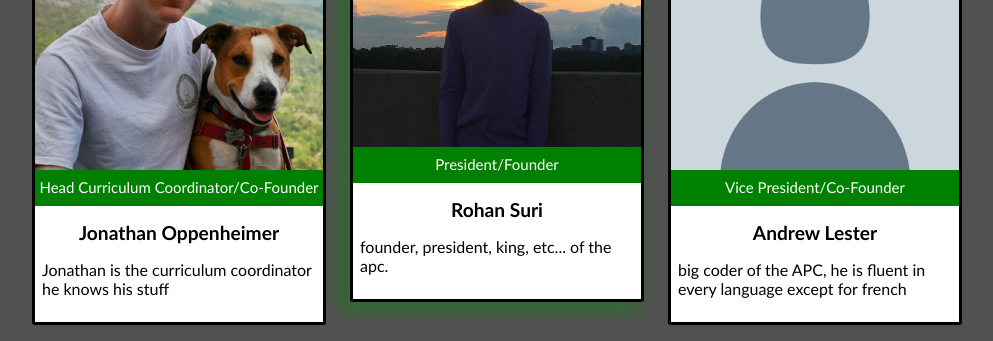
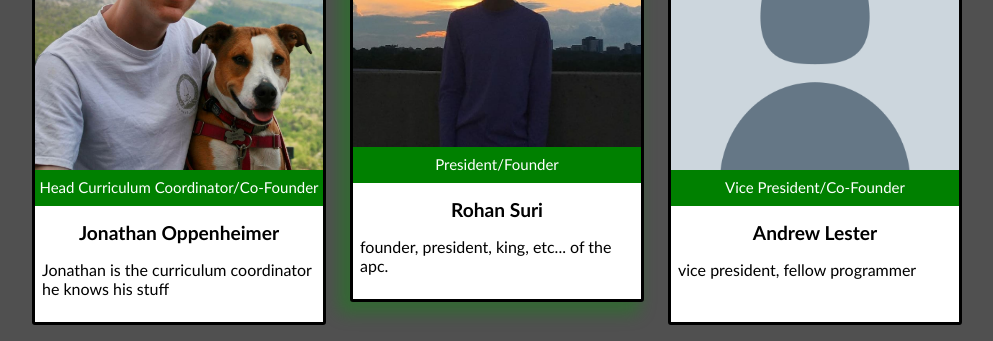
Before and after one commit to apc-gmhs/apc-website, a Jekyll site: the page built from _pages/about_us.html, in a window 1280 px wide and 900 px high, scrolled down 303 px, cut to the strip 0-341 px from the top of the window. Shown: the whole strip, without its empty margins (143-1136 px from the left). Built offline with Jekyll 4.4.1, drawn with Linux system fonts in a browser that asks for light colours; a script that is not in the unit is left out.

Commit message:
This is going on the morning announcements... v2

```diff
--- a/_pages/about_us.html
+++ b/_pages/about_us.html
@@ -27,7 +27,7 @@ stylesheets:
 			<img src="/assets/images/pfp/default_pfp.png" />
 			<p class="label">Vice President/Co-Founder</p>
 			<h5>Andrew Lester</h5>
-			<p>big coder of the APC, he is fluent in every language except for french</p>
+			<p>vice president, fellow programmer</p>
 		</div>
 	</div>
 
```
